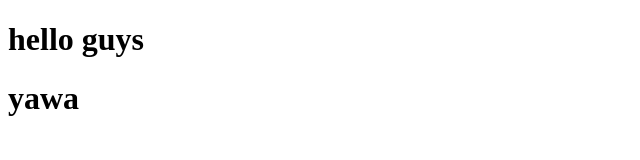
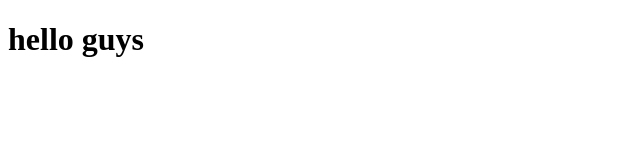
Before and after one commit to KboyVillahermosa/practice-git, a plain HTML site: page delete.html in a window 1280 px wide. Shown: the whole page, without its empty margins (0-640 px from the left). Drawn offline with Linux system fonts and the light colour scheme.

Commit message:
Remove yawa line

```diff
--- a/delete.html
+++ b/delete.html
@@ -7,6 +7,5 @@
 </head>
 <body>
     <h1>hello guys</h1>
-    <h1>yawa</h1>
 </body>
 </html>
```
